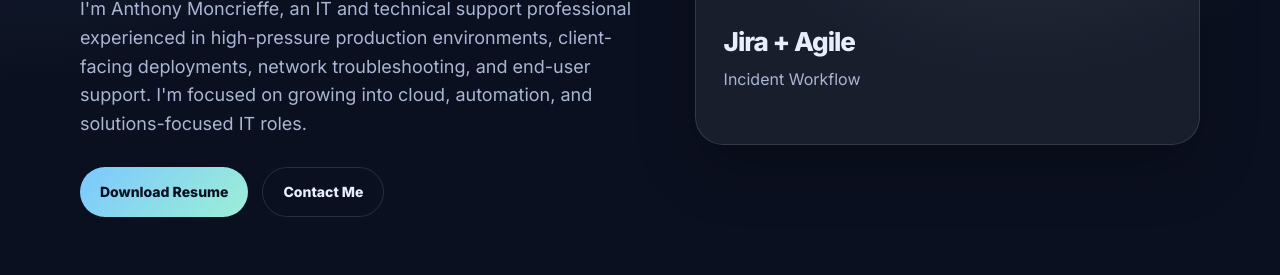
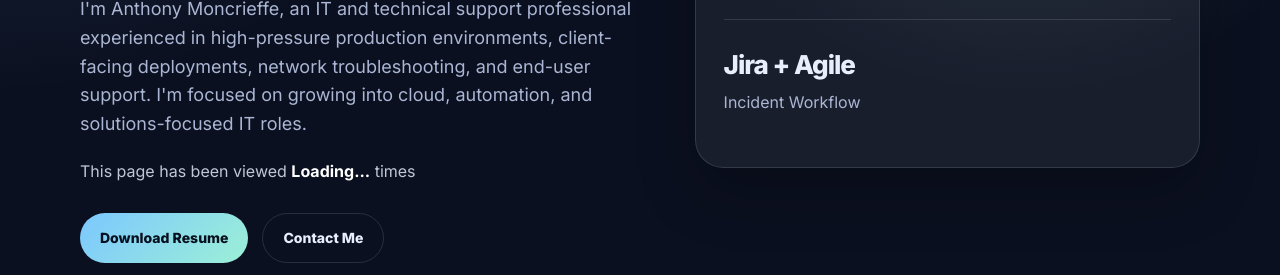
Before and after one commit to Moncrieffe2/aws-resume, a plain HTML site: page index.html in a window 1280 px wide. Shown: the part 525-800 px from the top of the page. Drawn offline with Linux system fonts and the light colour scheme.

Commit message:
This is the new code for the visitor counter. gonna change the color later to make it stand out but this will be okay for now.

```diff
--- a/assets/script.js
+++ b/assets/script.js
@@ -1 +1,7 @@
 document.getElementById('year').textContent = new Date().getFullYear();
+
+<p class="counter-text">
+  This page has been viewed
+  <span class="counter-number">Loading...</span>
+  times
+</p>
--- a/assets/styles.css
+++ b/assets/styles.css
@@ -359,3 +359,14 @@
     font-size: 42px;
   }
 }
+
+.counter-text {
+  margin-top: 20px;
+  font-size: 1rem;
+  color: #bfc7d5;
+}
+
+.counter-number {
+  color: #ffffff;
+  font-weight: 700;
+}
--- a/index.html
+++ b/index.html
@@ -32,6 +32,11 @@
           <h1>Keeping technology reliable, secure, and easy to use.</h1>
           <p class="hero-text">
             I'm Anthony Moncrieffe, an IT and technical support professional experienced in high-pressure production environments, client-facing deployments, network troubleshooting, and end-user support. I'm focused on growing into cloud, automation, and solutions-focused IT roles.
+          </p>
+          <p class="counter-text">
+            This page has been viewed
+            <span class="counter-number">Loading...</span>
+            times
           </p>
           <div class="hero-actions">
             <a class="button primary" href="assets/Anthony_Moncrieffe_Resume.pdf" target="_blank" rel="noopener">Download Resume</a>
```
